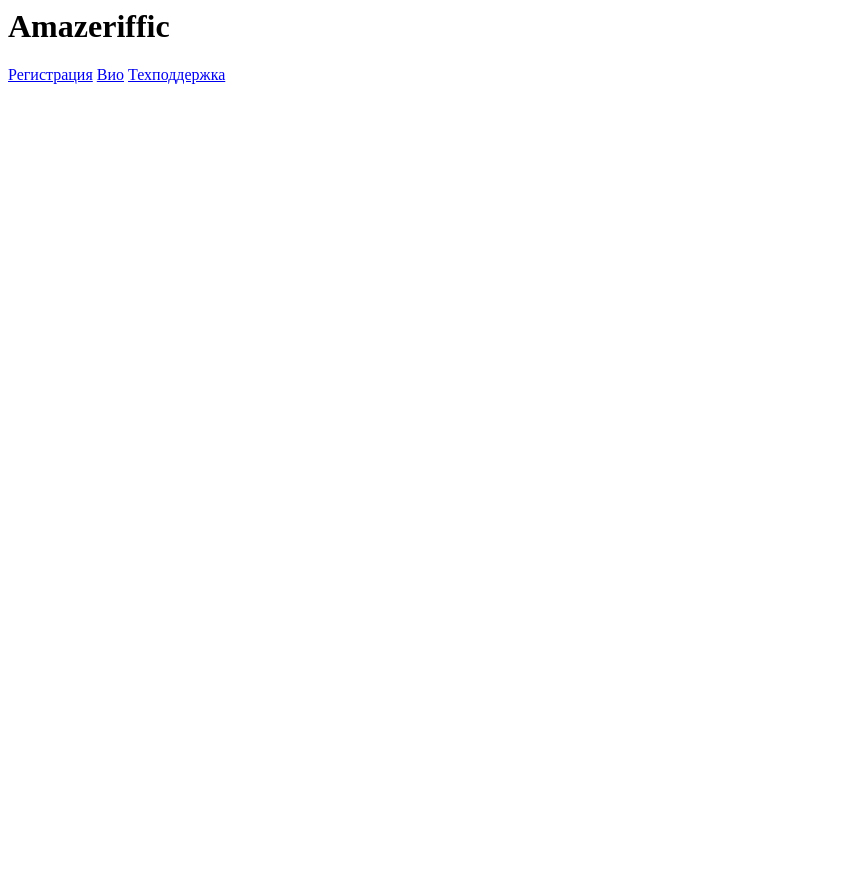
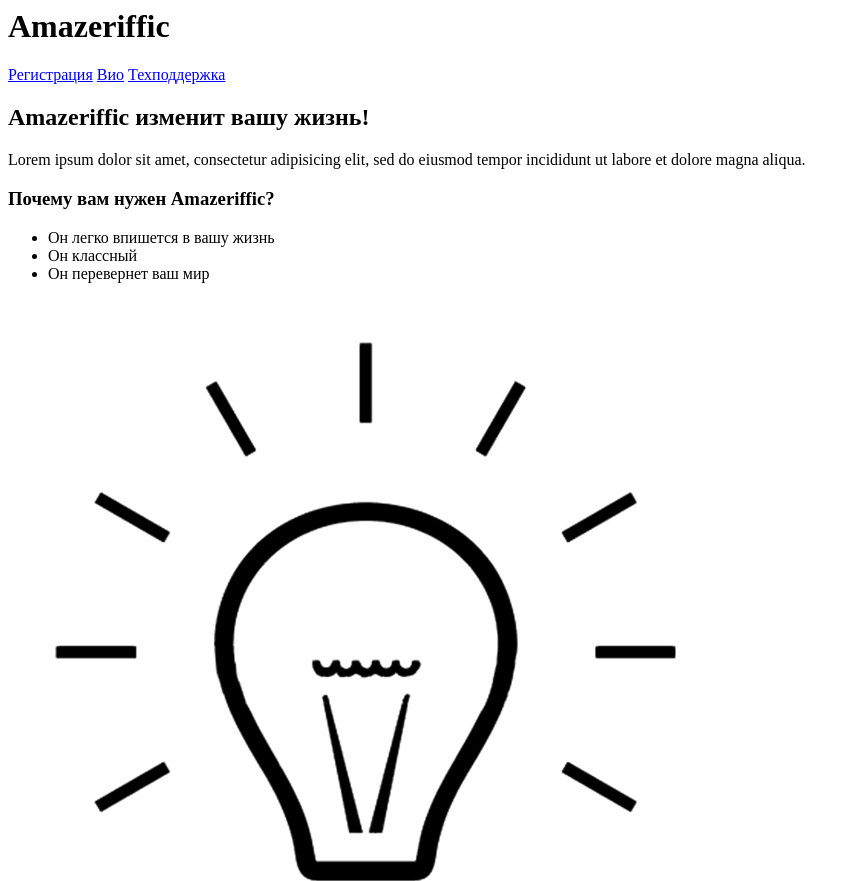
Before and after one commit to GrantArsenovich/Pract1_1, a plain HTML site: page index.html in a window 1280 px wide. Shown: the top 881 px of the page, without its empty margins (0-856 px from the left). Before the commit the page ends 800 px from the top, so only its background shows below. Drawn offline with Linux system fonts and the light colour scheme.

Commit message:
second commit

```diff
--- a/index.html
+++ b/index.html
@@ -12,6 +12,24 @@
 	<a href="#">Техподдержка</a>
 </header>
 <main>
+	<h2>Amazeriffic изменит вашу жизнь!</h2>
+
+<p>Lorem ipsum dolor sit amet, consectetur adipisicing elit, sed do eiusmod tempor
+incididunt ut labore et dolore magna aliqua.</p>
+
+<h3>Почему вам нужен Amazeriffic?</h3>
+
+<ul>
+
+<li>Он легко впишется в вашу жизнь</li>
+
+<li>Он классный</li>
+
+<li>Он перевернет ваш мир</li>
+
+</ul>
+
+<img src="lightbulb.png" alt="">
 </main>
 <footer>
 </footer>
```
Also changed, not shown: lightbulb.png (added).
